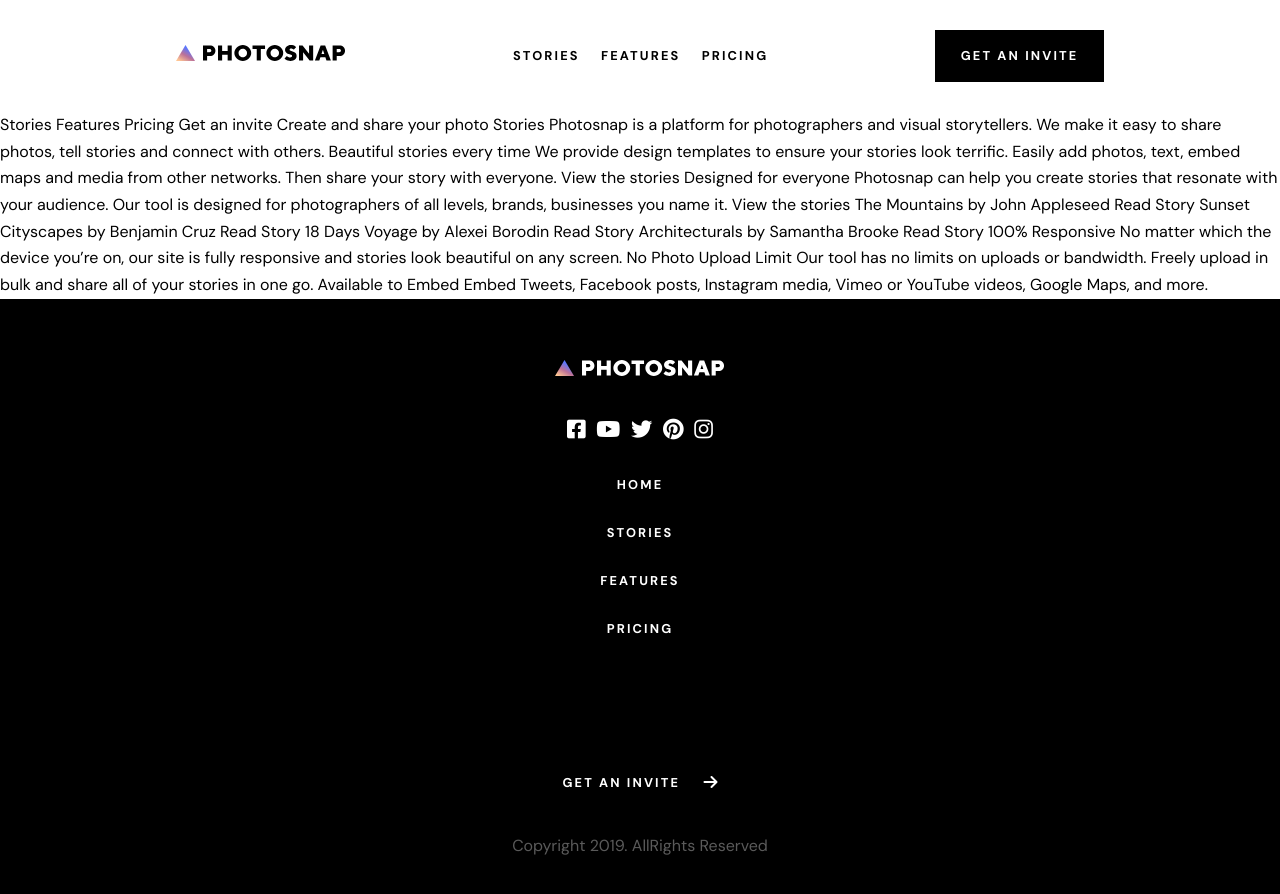
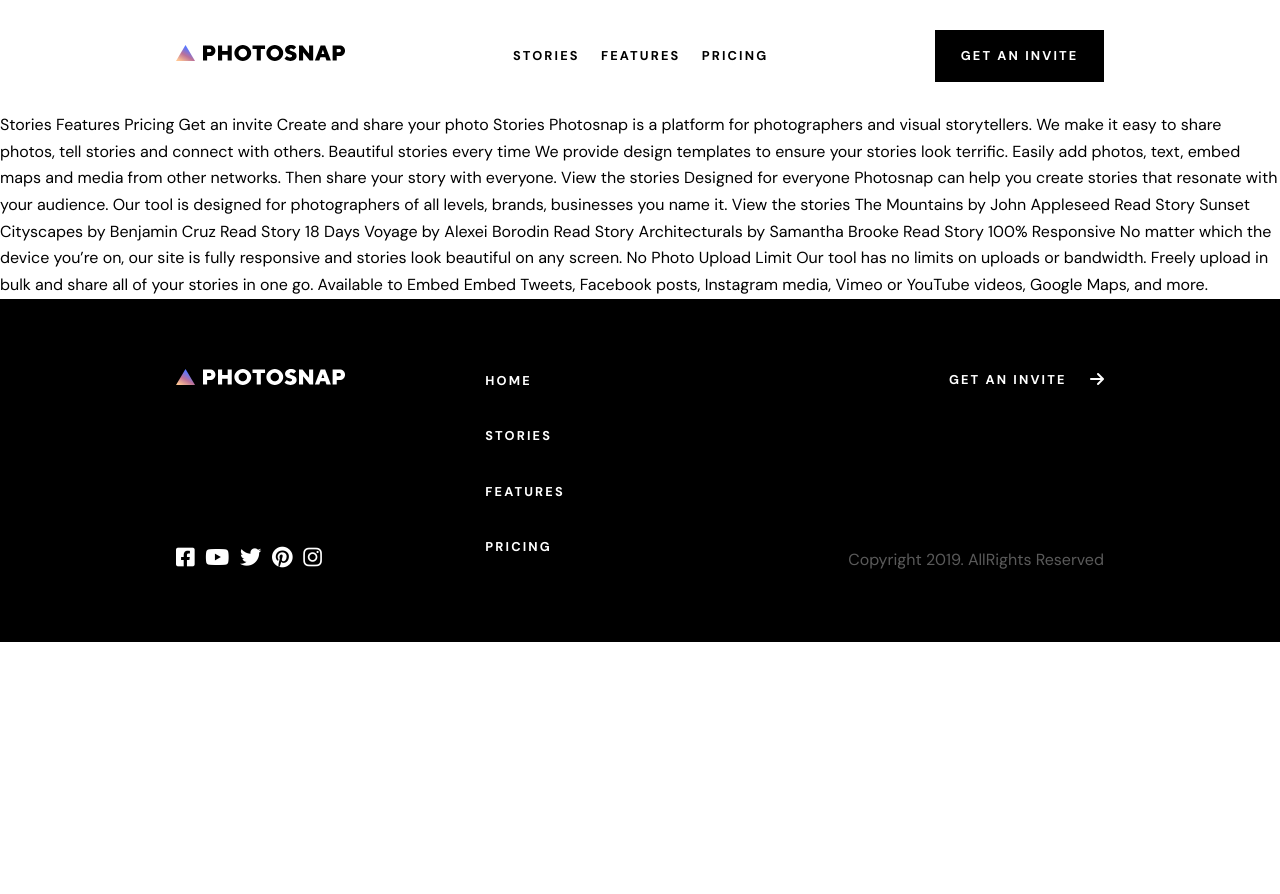
Before and after one commit to KingJosephI/photosnap, a React (Create React App) app: page / in a window 1280 px wide. Shown: the top 894 px of the page. After the commit the page ends 800 px from the top, so only its background shows below. Built offline with nearby package versions, Linux system fonts and the light colour scheme.

Commit message:
feat: add responsive footer bar

```diff
--- a/src/common/Footer/Footer.jsx
+++ b/src/common/Footer/Footer.jsx
@@ -1,6 +1,6 @@
 import { NavLink } from 'react-router-dom';
+import logo from '../../assets/shared/desktop/logo-footer.svg';
 import './Footer.scss';
-import logo from '../../assets/shared/desktop/logo-footer.svg';
 
 const Footer = () => {
   return (
--- a/src/common/Footer/Footer.scss
+++ b/src/common/Footer/Footer.scss
@@ -5,6 +5,7 @@
   color: $white;
   text-align: center;
   padding: rem(56);
+
   display: flex;
   flex-direction: column;
   align-items: center;
@@ -63,10 +64,92 @@
   &__copyright {
     color: rgba(128, 128, 128, 0.7);
   }
+}
 
-  // &__invite-text {
-  //   &:hover {
-  //     text-decoration: underline;
-  //   }
-  // }
+@media screen and (min-width: rem(700)) {
+  .footer {
+    padding: rem(64) rem(39);
+    display: grid;
+    grid-template-columns: repeat(2, 1fr);
+    grid-template-rows: repeat(3, 1fr);
+    text-align: left;
+
+    &__logo {
+      grid-column: 1/2;
+      grid-row: 1/2;
+      align-self: flex-start;
+      padding: 0;
+    }
+
+    &__menu {
+      grid-column: 1/2;
+      grid-row: 2/3;
+      display: flex;
+      gap: rem(26);
+      align-self: start;
+    }
+
+    &__social-media {
+      grid-column: 1/2;
+      grid-row: 3/4;
+      justify-content: start;
+      padding-block: 0;
+      padding-block-start: rem(72);
+    }
+
+    li:has(.footer__link):not(:last-of-type) {
+      padding-block-end: 0;
+    }
+
+    &__invite {
+      margin-block: 0;
+      grid-column: 2/3;
+      grid-row: 1/2;
+      justify-self: end;
+      align-self: start;
+      padding: 0;
+    }
+
+    &__copyright {
+      grid-column: 2/3;
+      grid-row: 3/4;
+      justify-self: end;
+      padding-block-start: rem(72);
+    }
+  }
 }
+
+@media screen and (min-width: rem(1024)) {
+  .footer {
+    padding: rem(64) rem(165);
+    display: grid;
+    grid-template-columns: repeat(3, 1fr);
+    grid-template-rows: repeat(2, 1fr);
+
+    &__logo {
+      grid-column: 1/2;
+      grid-row: 1/2;
+    }
+
+    &__menu {
+      grid-column: 2/3;
+      grid-row: 1/3;
+      flex-direction: column;
+    }
+
+    &__social-media {
+      grid-column: 1/2;
+      grid-row: 2/3;
+    }
+
+    &__invite {
+      grid-column: 3/4;
+      grid-row: 1/2;
+    }
+
+    &__copyright {
+      grid-column: 3/4;
+      grid-row: 2/3;
+    }
+  }
+}
```
